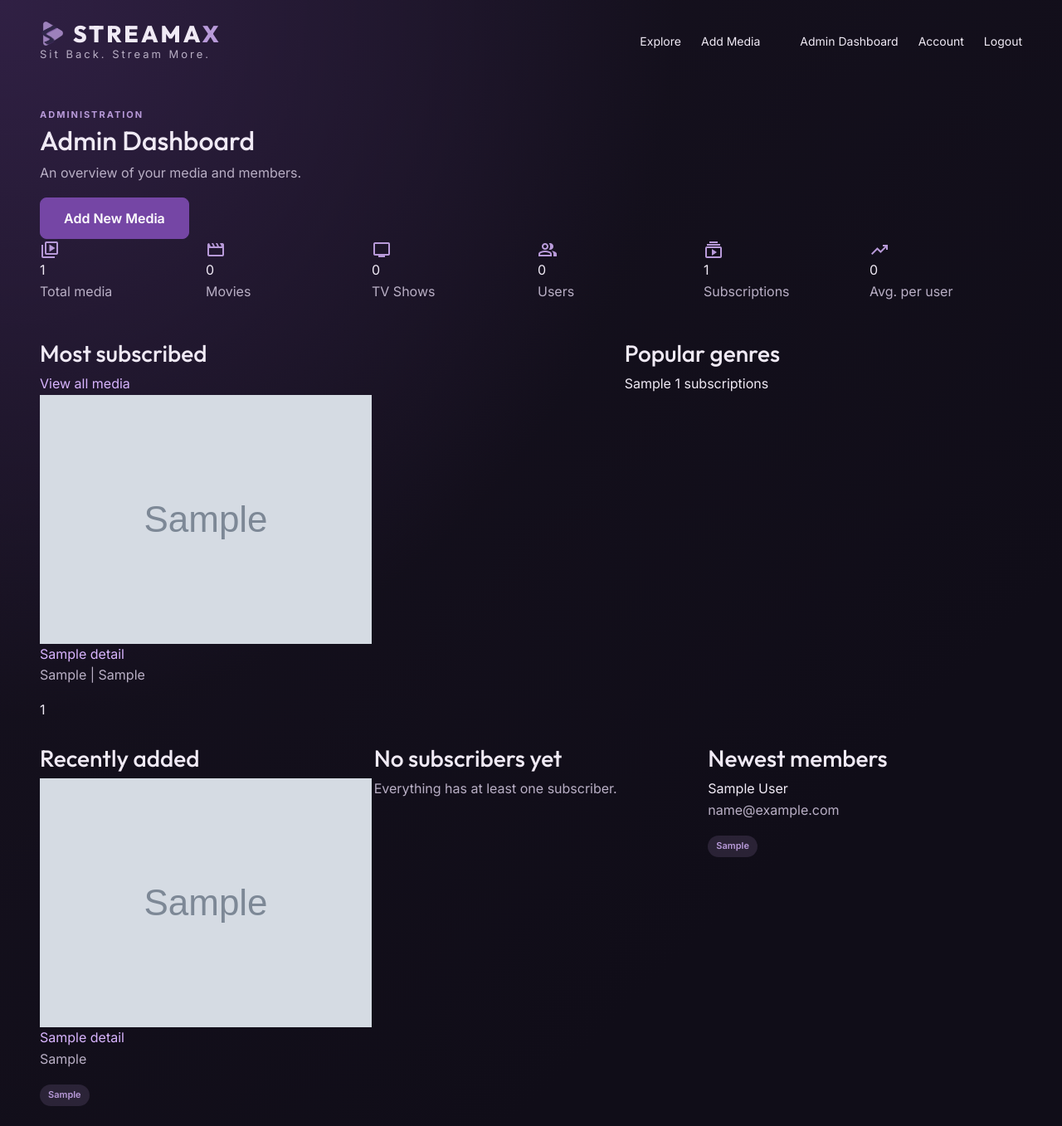
After one commit to ArrafMelon/Movie-Show-subscription-system, a Flask app: page /admindashboard in a window 1280 px wide. The commit adds this page. Shown: the whole page at 83% size. Run offline with Flask 3, Linux system fonts and the light colour scheme; the visitor is signed in with stand-in values (Sample User, id 1); tables that the repository leaves empty hold one stand-in row (values such as "Sample post"); grey boxes marked "Sample" are stand-in pictures.

Commit message:
Update user and admin dashboards

```diff
--- a/app.py
+++ b/app.py
@@ -486,8 +486,136 @@ def contact_support():
         return render_template("contact_support.html", message="Complaint submitted")
     return render_template("contact_support.html")
 
+@app.route('/dashboard')
+def dashboard():
+    # sends users and admins to their own dashboard
+    if "email" not in session:
+        return render_template("login.html", message = "Log into account first")
+    if session["account_type"] == "Admin":
+        return redirect(url_for('admin_dashboard'))
+    return redirect(url_for('user_dashboard'))
 
+@app.route('/yourdashboard')
+def user_dashboard():
+    # Dashboard for regular users
+    if "email" not in session:
+        return render_template("login.html", message = "Log into account first")
 
+    if session["account_type"] == "Admin":
+        return redirect(url_for('admin_dashboard'))
 
+    connection = sqlite3.connect("subscription.db")
+
+    # media the user is subscribed to (newest first)
+    my_media = connection.execute("SELECT media_details.* FROM user_watchlist JOIN media_details ON user_watchlist.media_id=media_details.media_id WHERE user_watchlist.user_id=? ORDER BY user_watchlist.watchlist_id DESC",
+                                  (session["id"],)).fetchall()
+
+    # media the user is not subscribed to yet
+    other_media = connection.execute("SELECT * FROM media_details WHERE media_id NOT IN (SELECT media_id FROM user_watchlist WHERE user_id=?)",
+                                     (session["id"],)).fetchall()
+    connection.close()
+
+    # counting movies, shows, watch time and genres
+    movies = 0
+    shows = 0
+    total_minutes = 0
+    genre_counts = {}
+
+    for media in my_media:
+        if media[3] == "Movie":
+            movies += 1
+            total_minutes += media[6]
+        else:
+            shows += 1
+            # shows: length x seasons x episodes per season
+            total_minutes += media[6] * media[7] * media[8]
+
+        for genre in media[5].split(", "):
+            genre_counts[genre] = genre_counts.get(genre, 0) + 1
+
+    watch_time = str(total_minutes // 60) + "h " + str(total_minutes % 60) + "m"
+
+    # top 5 genres, most subscribed first
+    top_genres = sorted(genre_counts.items(), key=lambda item: item[1], reverse=True)[:5]
+    max_genre_count = 1
+    if top_genres:
+        max_genre_count = top_genres[0][1]
+
+    # recommend media that has a genre the user already likes
+    recommended = []
+    for media in other_media:
+        for genre in media[5].split(", "):
+            if genre in genre_counts:
+                recommended.append(media)
+                break
+
+    heading = "Picked for you"
+    # new users have no genres yet so just show some media
+    if not recommended:
+        recommended = other_media
+        heading = "Explore something new"
+
+    return render_template("user_dashboard.html", total=len(my_media), movies=movies,
+                           shows=shows, watch_time=watch_time, recent=my_media[:5],
+                           top_genres=top_genres, max_genre_count=max_genre_count,
+                           recommended=recommended[:6], heading=heading)
+
+@app.route('/admindashboard')
+def admin_dashboard():
+    # Dashboard for admins
+    if "email" not in session:
+        return render_template("login.html", message = "Log into account first")
+    if session["account_type"] != "Admin":
+        return redirect(url_for('user_dashboard'))
+
+    connection = sqlite3.connect("subscription.db")
+
+    # all media with how many users subscribed to each one (most subscribed first)
+    all_media = connection.execute("SELECT media_details.*, COUNT(user_watchlist.watchlist_id) FROM media_details LEFT JOIN user_watchlist ON media_details.media_id=user_watchlist.media_id GROUP BY media_details.media_id ORDER BY COUNT(user_watchlist.watchlist_id) DESC").fetchall()
+
+    total_movies = connection.execute("SELECT COUNT(*) FROM media_details WHERE media_type='Movie'").fetchone()[0]
+    total_shows = connection.execute("SELECT COUNT(*) FROM media_details WHERE media_type='Show'").fetchone()[0]
+    total_users = connection.execute("SELECT COUNT(*) FROM user_details WHERE account_type='User'").fetchone()[0]
+    total_subs = connection.execute("SELECT COUNT(*) FROM user_watchlist").fetchone()[0]
+
+    # last 5 media added and last 5 people who registered (no passwords)
+    recent_media = connection.execute("SELECT * FROM media_details ORDER BY media_id DESC LIMIT 5").fetchall()
+    new_members = connection.execute("SELECT name, email, account_type FROM user_details ORDER BY id DESC LIMIT 5").fetchall()
+    connection.close()
+
+    # average subscriptions per user
+    avg_subs = 0
+    if total_users > 0:
+        avg_subs = round(total_subs / total_users, 1)
+
+    # most subscribed media (used for the bars)
+    top_subs = 1
+    if all_media and all_media[0][9] > 0:
+        top_subs = all_media[0][9]
+
+    # media that nobody has subscribed to
+    no_subs = []
+    for media in all_media:
+        if media[9] == 0:
+            no_subs.append(media)
+
+    # subscriptions per genre
+    genre_subs = {}
+    for media in all_media:
+        for genre in media[5].split(", "):
+            genre_subs[genre] = genre_subs.get(genre, 0) + media[9]
+
+    top_genres = sorted(genre_subs.items(), key=lambda item: item[1], reverse=True)[:6]
+    max_genre_subs = 1
+    if top_genres and top_genres[0][1] > 0:
+        max_genre_subs = top_genres[0][1]
+
+    return render_template("admin_dashboard.html", total_media=len(all_media),
+                           total_movies=total_movies, total_shows=total_shows,
+                           total_users=total_users, total_subs=total_subs, avg_subs=avg_subs,
+                           top_media=all_media[:5], top_subs=top_subs,
+                           top_genres=top_genres, max_genre_subs=max_genre_subs,
+                           recent_media=recent_media, no_subs=no_subs[:5],
+                           new_members=new_members)
 if __name__ == '__main__':
     app.run(debug=True)
--- a/static/home.css
+++ b/static/home.css
@@ -239,7 +239,7 @@ a:hover {
 }
 
 .home-button:hover {
-    background: var(--purple-hover)
+    background: var(--purple-hover);
     color: white;
     transform:translateY(-2px);
 }
--- a/templates/_header.html
+++ b/templates/_header.html
@@ -21,6 +21,7 @@
 
             {% if session.account_type =="Admin"%}
                 <a href="/addmedia">Add Media</a><br>
+                <a href="/admindashboard">Admin Dashboard</a>
             {% endif %}
 
             <a href="/accmgmt">Account</a>
--- /dev/null
+++ b/templates/admin_dashboard.html
@@ -0,0 +1,218 @@
+<!DOCTYPE html>
+<html>
+<head>
+    <title>Admin Dashboard | STREAMAX</title>
+    <link href="https://cdn.jsdelivr.net/npm/bootstrap@5.3.8/dist/css/bootstrap.min.css" rel="stylesheet">
+    <link rel="stylesheet" href="{{ url_for('static', filename='home.css') }}">
+    <link href="https://fonts.googleapis.com/css2?family=Press+Start+2P&display=swap" rel="stylesheet">
+    <link href="https://fonts.googleapis.com/css2?family=Inter:wght@400;500;600;700&family=Outfit:wght@400;500;600;700;800&display=swap" rel="stylesheet">
+    <link href="https://fonts.googleapis.com/css2?family=Material+Symbols+Outlined" rel="stylesheet">
+</head>
+<body>
+    <div class="container-fluid min-vh-100 px-4 px-lg-5 py-4">
+        {% include '_header.html' %}
+
+        <main class="dashboard-pg mx-auto mt-5">
+
+            <div class="dash-heading">
+                <div>
+                    <span class="admin-label">ADMINISTRATION</span>
+                    <h2>Admin Dashboard</h2>
+                    <p>An overview of your media and members.</p>
+                </div>
+                <a href="/addmedia" class="btn add-media-btn">Add New Media</a>
+            </div>
+
+            <!-- numbers -->
+            <div class="row g-3">
+                <div class="col-6 col-md-4 col-xl-2">
+                    <div class="dash-stat admin-stat">
+                        <span class="material-symbols-outlined">video_library</span>
+                        <div>
+                            <div class="dash-stat-value">{{ total_media }}</div>
+                            <p class="dash-stat-label">Total media</p>
+                        </div>
+                    </div>
+                </div>
+
+                <div class="col-6 col-md-4 col-xl-2">
+                    <div class="dash-stat admin-stat">
+                        <span class="material-symbols-outlined">movie</span>
+                        <div>
+                            <div class="dash-stat-value">{{ total_movies }}</div>
+                            <p class="dash-stat-label">Movies</p>
+                        </div>
+                    </div>
+                </div>
+
+                <div class="col-6 col-md-4 col-xl-2">
+                    <div class="dash-stat admin-stat">
+                        <span class="material-symbols-outlined">tv</span>
+                        <div>
+                            <div class="dash-stat-value">{{ total_shows }}</div>
+                            <p class="dash-stat-label">TV Shows</p>
+                        </div>
+                    </div>
+                </div>
+
+                <div class="col-6 col-md-4 col-xl-2">
+                    <div class="dash-stat admin-stat">
+                        <span class="material-symbols-outlined">group</span>
+                        <div>
+                            <div class="dash-stat-value">{{ total_users }}</div>
+                            <p class="dash-stat-label">Users</p>
+                        </div>
+                    </div>
+                </div>
+
+                <div class="col-6 col-md-4 col-xl-2">
+                    <div class="dash-stat admin-stat">
+                        <span class="material-symbols-outlined">subscriptions</span>
+                        <div>
+                            <div class="dash-stat-value">{{ total_subs }}</div>
+                            <p class="dash-stat-label">Subscriptions</p>
+                        </div>
+                    </div>
+                </div>
+
+                <div class="col-6 col-md-4 col-xl-2">
+                    <div class="dash-stat admin-stat">
+                        <span class="material-symbols-outlined">trending_up</span>
+                        <div>
+                            <div class="dash-stat-value">{{ avg_subs }}</div>
+                            <p class="dash-stat-label">Avg. per user</p>
+                        </div>
+                    </div>
+                </div>
+            </div>
+
+            <div class="row g-4 mt-1">
+                <!-- most subscribed -->
+                <div class="col-12 col-lg-7">
+                    <div class="dash-panel">
+                        <div class="dash-panel-head">
+                            <h3>Most subscribed</h3>
+                            <a href="/searchmedia">View all media</a>
+                        </div>
+
+                        {% for media in top_media %}
+                            <div class="dash-row">
+                                <a href="{{ url_for('media_details', media_id=media[0]) }}">
+                                    <img src="{{ url_for('static', filename='images/' + media[4]) }}"
+                                        alt="{{ media[1] }}" class="dash-thumb">
+                                </a>
+                                <div class="dash-row-info">
+                                    <a href="{{ url_for('media_details', media_id=media[0]) }}" class="dash-row-title">{{ media[1] }}</a>
+                                    <p class="dash-row-meta">{{ media[3] }} | {{ media[5] }}</p>
+                                    <div class="dash-bar">
+                                        <div class="dash-bar-fill"
+                                            style="width: {{ (media[9] / top_subs * 100) if top_subs else 0 }}%">
+                                        </div>
+                                    </div>
+                                </div>
+                                <span class="dash-count">{{ media[9] }}</span>
+                            </div>
+                        {% else %}
+                            <p class="dash-empty">No media added yet.</p>
+                        {% endfor %}
+                    </div>
+                </div>
+
+                <!-- genres -->
+                <div class="col-12 col-lg-5">
+                    <div class="dash-panel">
+                        <div class="dash-panel-head">
+                            <h3>Popular genres</h3>
+                        </div>
+
+                        {% for genre, count in top_genres %}
+                            <div class="dash-bar-row">
+                                <div class="dash-bar-label">
+                                    <span>{{ genre }}</span>
+                                    <span>{{ count }} subscriptions</span>
+                                </div>
+                                <div class="dash-bar">
+                                    <div class="dash-bar-fill"
+                                    style="width: {{ (count / max_genre_subs * 100) if max_genre_subs else 0 }}%">
+                                </div>
+                                </div>
+                            </div>
+                        {% else %}
+                            <p class="dash-empty">No genres yet.</p>
+                        {% endfor %}
+                    </div>
+                </div>
+            </div>
+
+            <div class="row g-4 mt-1">
+                <!-- newest media -->
+                <div class="col-12 col-lg-4">
+                    <div class="dash-panel">
+                        <div class="dash-panel-head">
+                            <h3>Recently added</h3>
+                        </div>
+
+                        {% for media in recent_media %}
+                            <div class="dash-row">
+                                <img src="{{ url_for('static', filename='images/' + media[4]) }}"
+                                    alt="{{ media[1] }}" class="dash-thumb">
+                                <div class="dash-row-info">
+                                    <a href="{{ url_for('media_details', media_id=media[0]) }}" class="dash-row-title">{{ media[1] }}</a>
+                                    <p class="dash-row-meta">{{ media[5] }}</p>
+                                </div>
+                                <span class="media-type">{{ media[3] }}</span>
+                            </div>
+                        {% else %}
+                            <p class="dash-empty">No media added yet.</p>
+                        {% endfor %}
+                    </div>
+                </div>
+
+                <!-- media nobody subscribed to -->
+                <div class="col-12 col-lg-4">
+                    <div class="dash-panel">
+                        <div class="dash-panel-head">
+                            <h3>No subscribers yet</h3>
+                        </div>
+
+                        {% for media in no_subs %}
+                            <div class="dash-row">
+                                <img src="{{ url_for('static', filename='images/' + media[4]) }}"
+                                    alt="{{ media[1] }}" class="dash-thumb">
+                                <div class="dash-row-info">
+                                    <a href="{{ url_for('media_details', media_id=media[0]) }}" class="dash-row-title">{{ media[1] }}</a>
+                                    <p class="dash-row-meta">{{ media[5] }}</p>
+                                </div>
+                                <span class="media-type">{{ media[3] }}</span>
+                            </div>
+                        {% else %}
+                            <p class="dash-empty">Everything has at least one subscriber.</p>
+                        {% endfor %}
+                    </div>
+                </div>
+
+                <!-- newest people -->
+                <div class="col-12 col-lg-4">
+                    <div class="dash-panel">
+                        <div class="dash-panel-head">
+                            <h3>Newest members</h3>
+                        </div>
+
+                        {% for member in new_members %}
+                            <div class="dash-row">
+                                <div class="dash-row-info">
+                                    <span class="dash-row-name">{{ member[0] }}</span>
+                                    <p class="dash-row-meta">{{ member[1] }}</p>
+                                </div>
+                                <span class="media-type">{{ member[2] }}</span>
+                            </div>
+                        {% else %}
+                            <p class="dash-empty">No members yet.</p>
+                        {% endfor %}
+                    </div>
+                </div>
+            </div>
+        </main>
+    </div>
+</body>
+</html>
--- a/templates/homepage.html
+++ b/templates/homepage.html
@@ -18,6 +18,7 @@
 
                 <div class="d-flex flex-wrap gap-3">
                     <a href="/search_media" class="btn home-button">Explore Movies & Shows</a>
+                    <a href="/dashboard" class="btn home-button secondary">My Dashboard</a>
                 </div>
 
                 <div class="welcome-info">
```
Also changed, not shown: templates/media_details.html (+8 -4 lines), templates/user_dashboard.html (added, +158 -0 lines).
